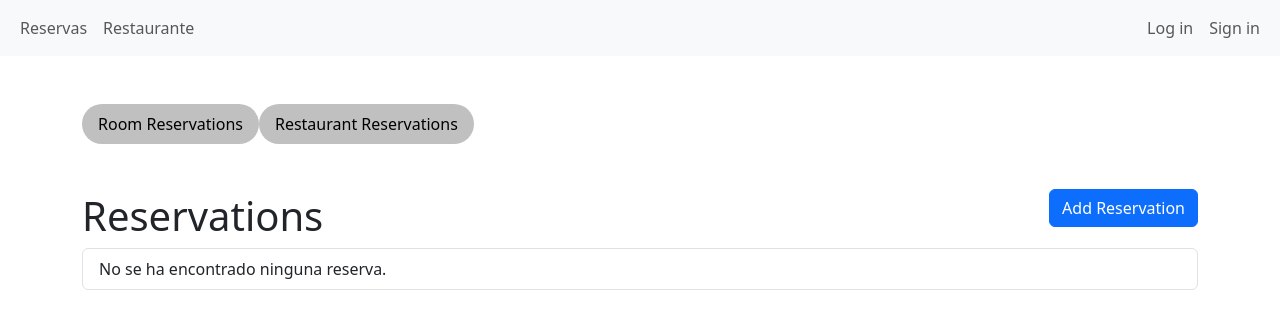
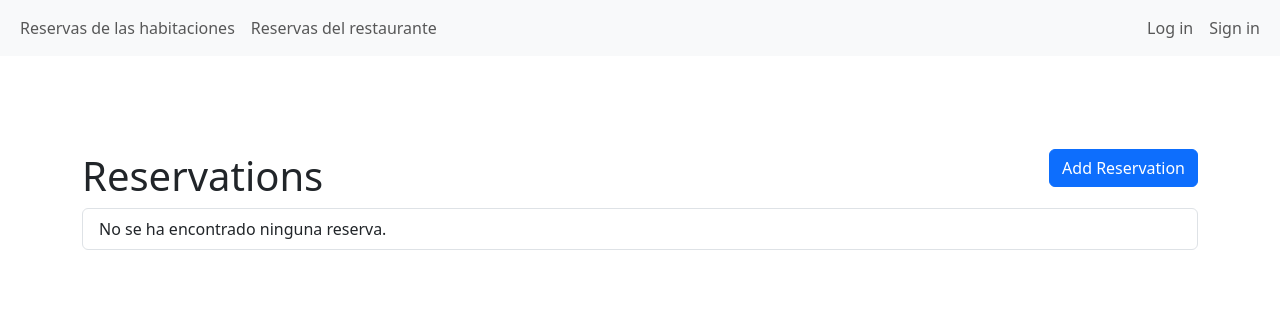
Before and after one commit to idroj2002/hotel_management, a Django app: page /administration/reservations/1/ in a window 1280 px wide. Shown: the top 329 px of the page. Run offline with Django 5.2, Linux system fonts and the light colour scheme; the visitor is signed in with stand-in values (Sample User, id 1).

Commit message:
header buttons

```diff
--- a/templates/base.html
+++ b/templates/base.html
@@ -12,12 +12,7 @@
     <nav class="navbar navbar-expand-lg bg-body-tertiary">
             <div class="container-fluid">
                 <ul class="navbar-nav">
-                    <li class="nav-item">
-                        <a class="nav-link" aria-current="page" href="#">Reservas</a>
-                    </li>
-                    <li class="nav-item">
-                        <a class="nav-link" href="#">Restaurante</a>
-                    </li>
+                    {% block navbar-list %}{% endblock %}
                 </ul>
 
                 <ul class="navbar-nav">
--- a/templates/reservations.html
+++ b/templates/reservations.html
@@ -28,18 +28,19 @@
     </style>
 {% endblock %}
 
+{% block navbar-list %}
+    <li class="nav-item">
+        <a class="nav-link" aria-current="page" href="{% url 'reservations_list' reservation_type='hotel' %}">Reservas de las habitaciones</a>
+    </li>
+    <li class="nav-item">
+        <a class="nav-link" href="{% url 'reservations_list' reservation_type='restaurant' %}">Reservas del restaurante</a>
+    </li>
+{% endblock %}
+
 {% block content %}
     <div class="container mt-5">
         <div class="row">
             <div class="col-12">
-                <ul class="nav nav-pills">
-                    <li class="nav-item">
-                        <a href="{% url 'reservations_list' reservation_type='hotel' %}" class="nav-link btn btn-primary">Room Reservations</a>
-                    </li>
-                    <li class="nav-item">
-                        <a href="{% url 'reservations_list' reservation_type='restaurant' %}" class="nav-link btn btn-primary">Restaurant Reservations</a>
-                    </li>
-                </ul>
                 <div class="d-flex justify-content-between align-items-center">
                     <h1 class="mt-5">{{ header }}</h1>
                     <a href="{% url 'add_reservation' reservation_type=reservation_type %}" class="mt-4 btn btn-primary">Add Reservation</a>
```
Also changed, not shown: templates/add_reservation_form.html (+9 -0 lines), templates/reservation_detail.html (+9 -0 lines).
